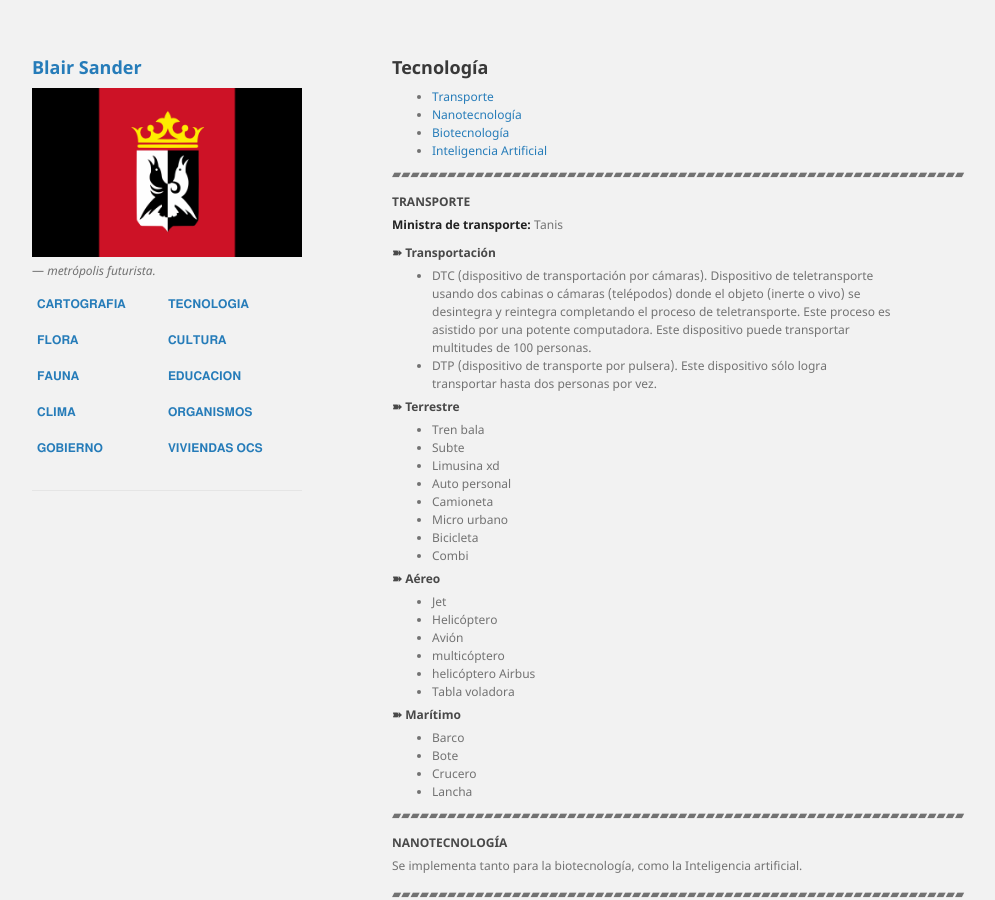
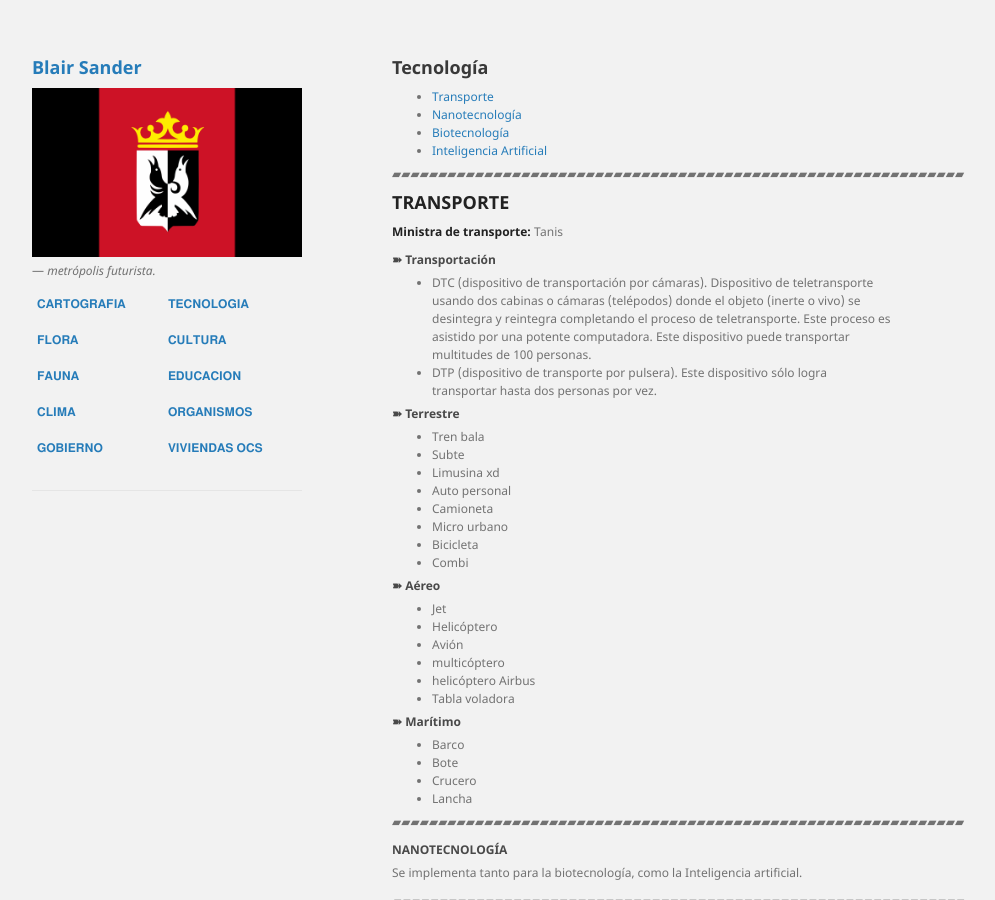
Before and after one commit to BlairSander/ciudad, a Jekyll site: the page built from tecnologia.md, in a window 1280 px wide and 900 px high. Shown: the whole window, without its empty margins (178-1173 px from the left). Built offline with Jekyll 4.4.1, drawn with Linux system fonts in a browser that asks for light colours.

```diff
--- a/tecnologia.md
+++ b/tecnologia.md
@@ -11,7 +11,8 @@ layout: default
 
 ▰▰▰▰▰▰▰▰▰▰▰▰▰▰▰▰▰▰▰▰▰▰▰▰▰▰▰▰▰▰▰▰▰▰▰▰▰▰▰▰▰▰▰▰▰▰▰▰▰▰▰▰▰▰▰▰▰▰▰▰▰▰
 
-<h4>TRANSPORTE</h4>
+TRANSPORTE
+==========
 
 **Ministra de transporte:** Tanis
 
```
